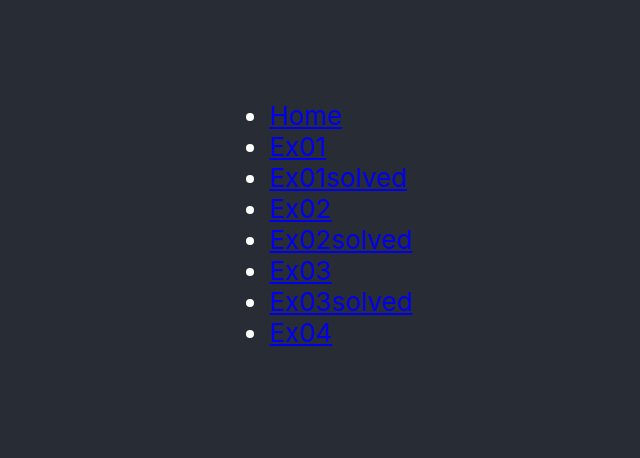
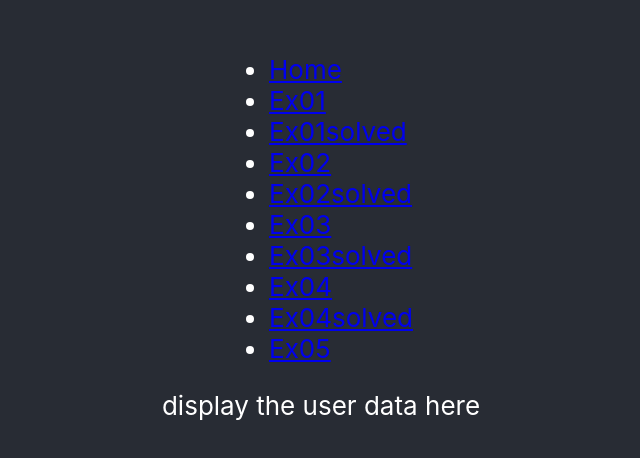
Before and after one commit to react-cluj/workshop-react, a React (Create React App) app: page /ex05 in a window 1280 px wide. Shown: the part 176-634 px from the top of the page, without its empty margins (319-959 px from the left). Built offline with nearby package versions, Linux system fonts and the light colour scheme.

Commit message:
ex04 solution and ex05 task

```diff
--- a/src/App.js
+++ b/src/App.js
@@ -11,13 +11,13 @@ import Ex01 from './ex01/Ex01';
 import Ex02 from './ex02/Ex02';
 import Ex03 from './ex03/Ex03';
 import Ex04 from './ex04/Ex04';
-// import Ex05 from './ex05/Ex05';
+import Ex05 from './ex05/Ex05';
 // import Ex06 from './ex06/Ex06';
 // import Ex07 from './ex07/Ex07';
 import Ex01solved from './ex01/Ex01solved';
 import Ex02solved from './ex02/Ex02solved';
 import Ex03solved from './ex03/Ex03solved';
-// import Ex04solved from './ex04/Ex04solved';
+import Ex04solved from './ex04/Ex04solved';
 // import Ex05solved from './ex05/Ex05solved';
 // import Ex06solved from './ex06/Ex06solved';
 // import Ex07solved from './ex07/Ex07solved';
@@ -52,12 +52,12 @@ function App() {
                     <li>
                         <Link to="/ex04">Ex04</Link>
                     </li>
-                    {/*<li>*/}
-                    {/*    <Link to="/ex04solved">Ex04solved</Link>*/}
-                    {/*</li>*/}
-                    {/*<li>*/}
-                    {/*    <Link to="/ex05">Ex05</Link>*/}
-                    {/*</li>*/}
+                    <li>
+                        <Link to="/ex04solved">Ex04solved</Link>
+                    </li>
+                    <li>
+                        <Link to="/ex05">Ex05</Link>
+                    </li>
                     {/*<li>*/}
                     {/*    <Link to="/ex05solved">Ex05solved</Link>*/}
                     {/*</li>*/}
@@ -100,12 +100,12 @@ function App() {
                     <Route path="/ex04">
                         <Ex04 />
                     </Route>
-                    {/*<Route path="/ex04solved">*/}
-                    {/*    <Ex04solved />*/}
-                    {/*</Route>*/}
-                    {/*<Route path="/ex05">*/}
-                    {/*    <Ex05 />*/}
-                    {/*</Route>*/}
+                    <Route path="/ex04solved">
+                        <Ex04solved />
+                    </Route>
+                    <Route path="/ex05">
+                        <Ex05 />
+                    </Route>
                     {/*<Route path="/ex05solved">*/}
                     {/*    <Ex05solved />*/}
                     {/*</Route>*/}
--- a/src/ex04/Ex04solved.js
+++ b/src/ex04/Ex04solved.js
@@ -1,9 +1,32 @@
-import React from "react";
+import React, { useState, useEffect } from "react";
 
 export default function Ex04solved() {
+
+    const [users, setUsers] = useState([]);
+    async function fetchUsers () {
+        const response = await fetch("https://jsonplaceholder.typicode.com/users");
+        return response.json()
+    }
+
+    useEffect(() => {
+        fetchUsers().then(data => setUsers(data));
+    }, []);
+
+    const renderUsers = users => (
+        !!users.length && users.map( user => (
+            <li key={user.id}>
+                <span>{user.name} | </span>
+                <span>{user.email}</span>
+            </li>
+        ))
+    );
+
     return (
-        <>
+        <div>
             <h2>Ex04solved</h2>
-        </>
+            <ul id='users'>
+                {renderUsers(users)}
+            </ul>
+        </div>
     );
 }
--- /dev/null
+++ b/src/ex05/CurrentUserContext.js
@@ -0,0 +1,8 @@
+import React from "react";
+
+const CurrentUserContext = React.createContext({
+    email: 'john_doe@gmail.com',
+    phone: '+4071234567'
+});
+
+export default CurrentUserContext;
--- a/src/ex05/Ex05.js
+++ b/src/ex05/Ex05.js
@@ -1,9 +1,17 @@
-import React from "react";
+import React, { useContext } from 'react';
+// import CurrentUserContext from './CurrentUserContext';
 
 export default function Ex05() {
+    /* using Context we can access certain "global" data from a child component
+        without having to pass un-needed props throughout the component "chain".
+        This can be useful for various things like themes, intl, or even a user profile.
+
+        We created a new context in CurrentUserContext. Using the useContext hook,
+        let's consume the data here and display the user email and phone
+     */
     return (
         <>
-            <h2>Ex05</h2>
+            <span>display the user data here</span>
         </>
-    );
+    )
 }
```
